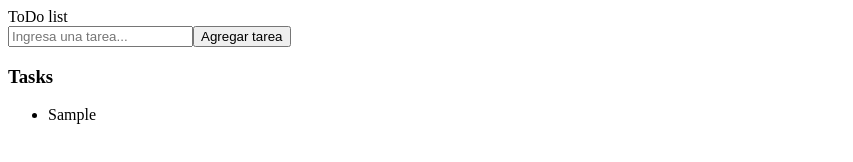
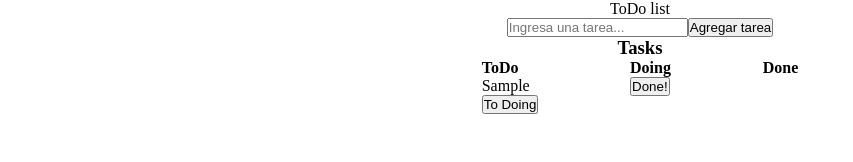
Before and after one commit to MauroLG/todo-list-js, a plain HTML site: page index.html in a window 1280 px wide. Both pictures are taken after typing "Sample" into the empty fields and a click on the button "Agregar tarea". Shown: the whole page, without its empty margins (0-853 px from the left). Drawn offline with Linux system fonts and the light colour scheme.

Commit message:
added buttons functionality to move tasks by status

```diff
--- a/index.html
+++ b/index.html
@@ -8,7 +8,7 @@
     <title>ToDo List</title>
   </head>
   <body>
-    <main>
+    <main class="container">
       <header>ToDo list</header>
       <div>
         <input
@@ -19,8 +19,23 @@
         <p class="emptyErr">No puede agregar tareas vacías...</p>
       </div>
       <section class="tasks">
-        <h3>Tasks</h3>
-        <ul class="tasks__list"></ul>
+        <h3 class="tasks__title">Tasks</h3>
+        <div class="tasks__table">
+          <div class="tasks__column">
+            <h4>ToDo</h4>
+            <ul class="tasks__todo"></ul>
+            <button class="to-doing">To Doing</button>
+          </div>
+          <div class="tasks__column">
+            <h4>Doing</h4>
+            <ul class="tasks__doing"></ul>
+            <button class="to-done">Done!</button>
+          </div>
+          <div class="tasks__column">
+            <h4>Done</h4>
+            <ul class="tasks__done"></ul>
+          </div>
+        </div>
       </section>
     </main>
     <script src="script.js"></script>
--- a/script.js
+++ b/script.js
@@ -1,6 +1,9 @@
 const inputTask = document.querySelector('.input-task');
 const addTaskBtn = document.querySelector('.add-task');
-const tasksList = document.querySelector('.tasks__list');
+const toDoingBtn = document.querySelector('.to-doing');
+const toDoneBtn = document.querySelector('.to-done');
+const tasksTodo = document.querySelector('.tasks__todo');
+const tasksDoing = document.querySelector('.tasks__doing');
 const emptyErr = document.querySelector('.emptyErr');
 
 let idTask = 0;
@@ -14,10 +17,29 @@ const addTask = () => {
     let li = document.createElement('li');
     li.appendChild(document.createTextNode(valueInputTask));
     li.setAttribute('id', `task-${idTask}`);
+    li.setAttribute('class', 'task-item');
     idTask++;
-    tasksList.appendChild(li);
+    tasksTodo.appendChild(li);
     inputTask.value = '';
   }
 };
 
+const selectTask = (event) => {
+  // console.log(event.target);
+  event.target.classList.toggle('selected-task');
+};
+
+const moveToDoing = () => {
+  let tasksList = document.querySelectorAll('.selected-task');
+  console.log(tasksList[0]);
+  while (tasksList.length > 0) {
+    tasksTodo.removeChild(tasksList[0]);
+    tasksDoing.appendChild(tasksList[0]);
+    tasksList[0].classList.remove('selected-task');
+    tasksList = document.querySelectorAll('.selected-task');
+  }
+};
+
 addTaskBtn.addEventListener('click', addTask);
+tasksTodo.addEventListener('click', selectTask);
+toDoingBtn.addEventListener('click', moveToDoing);
--- a/styles.css
+++ b/styles.css
@@ -1,3 +1,41 @@
+* {
+  margin: 0;
+  padding: 0;
+  box-sizing: border-box;
+}
+
+body {
+  display: flex;
+  flex-direction: column;
+  align-items: center;
+}
+
+.container {
+  display: flex;
+  flex-direction: column;
+  align-items: center;
+}
+
+.tasks__table {
+  display: flex;
+  width: 500px;
+  justify-content: space-evenly;
+}
+
+.tasks__title {
+  text-align: center;
+}
+
 .emptyErr {
   display: none;
 }
+
+.selected-task {
+  background-color: green;
+  color: white;
+}
+
+li {
+  list-style-type: none;
+  user-select: none;
+}
```
